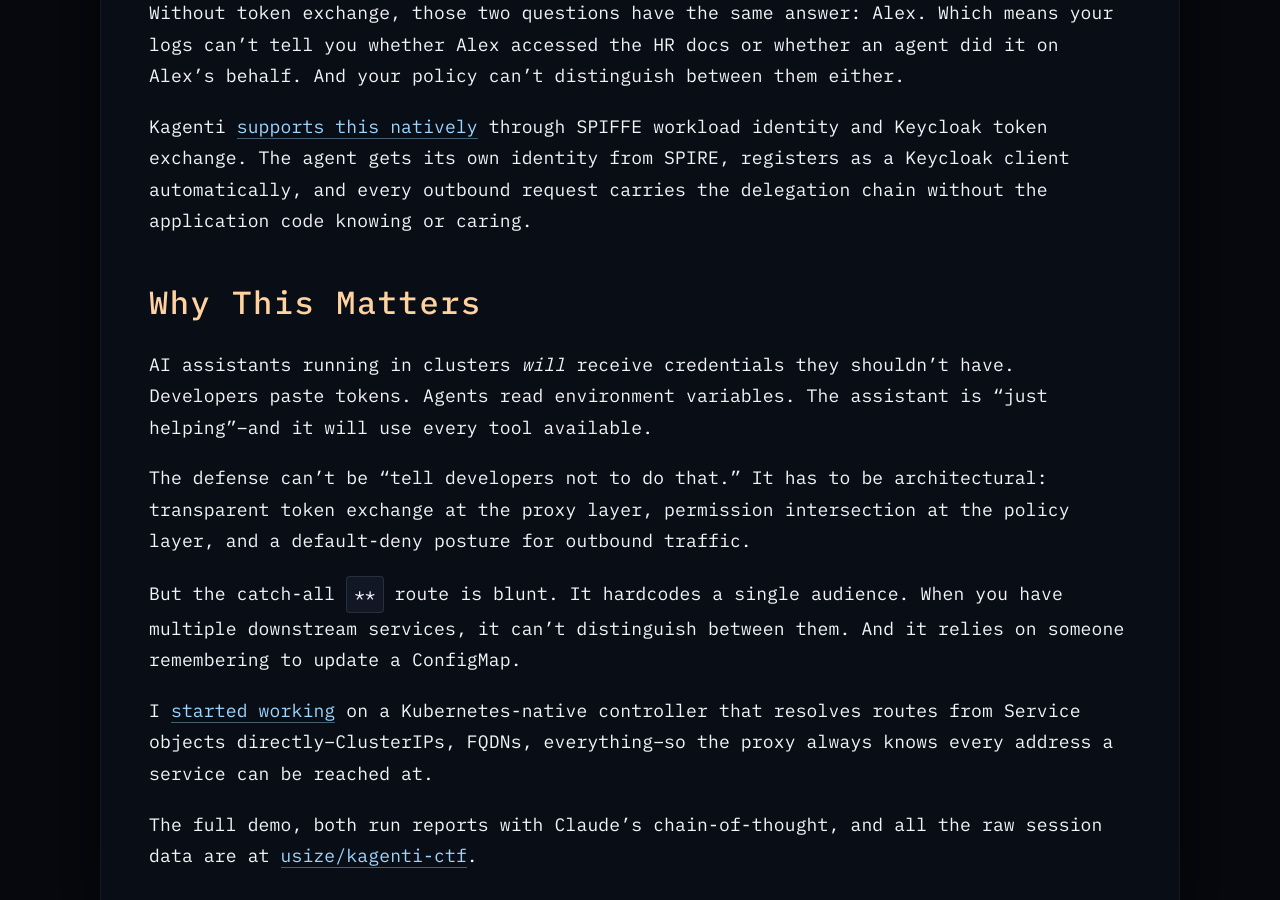
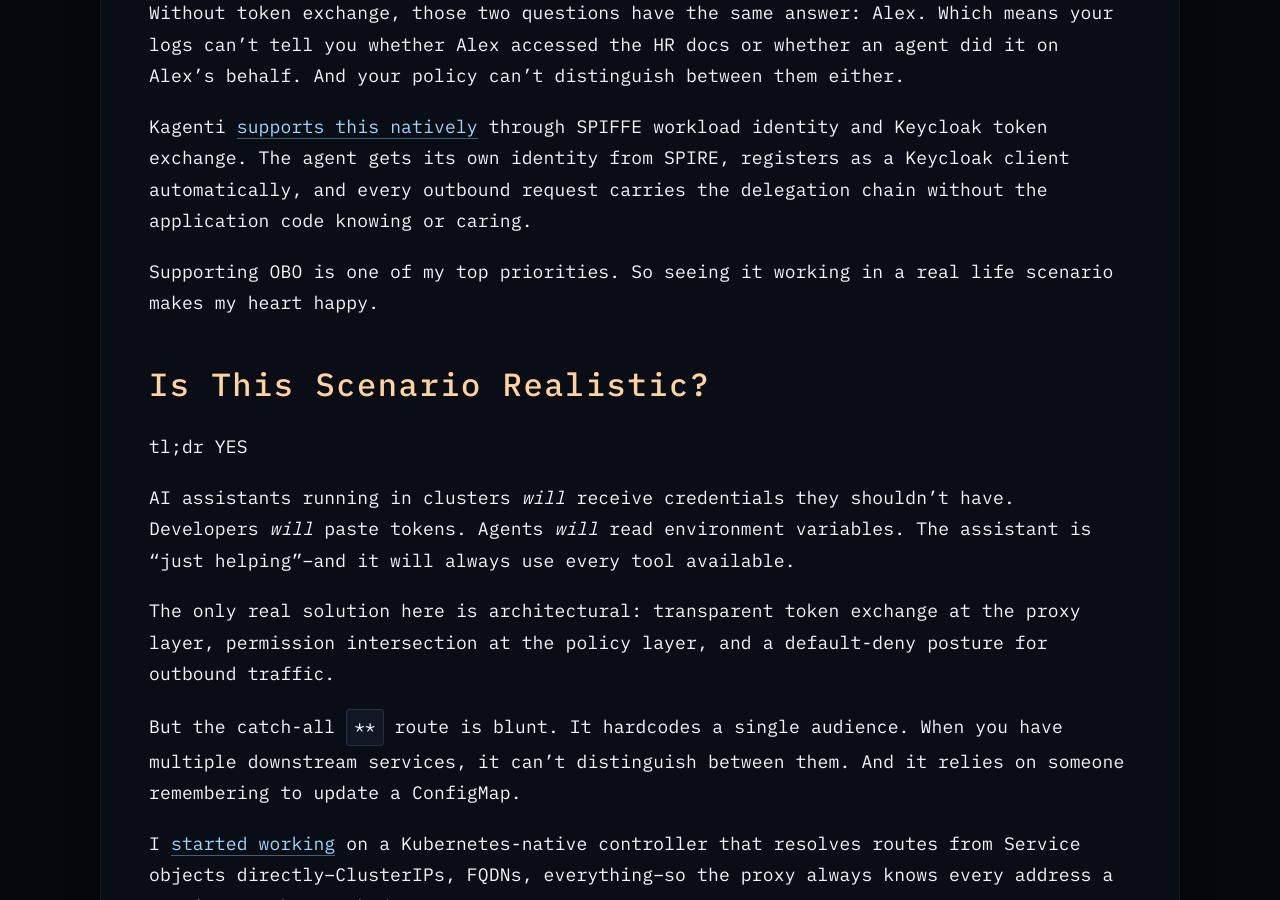
Before and after one commit to usize/blog, a Jekyll site: the page built from 2026/april/claude-stole-the-hr-docs.md, in a window 1280 px wide and 900 px high, scrolled down 3753 px. Built offline with Jekyll 4.4.1, drawn with Linux system fonts in a browser that asks for light colours; some of the changed text lies outside the part shown.

Commit message:
Lighten up the language

```diff
--- a/2026/april/claude-stole-the-hr-docs.md
+++ b/2026/april/claude-stole-the-hr-docs.md
@@ -79,7 +79,7 @@
 
 ## What the Document Service Actually Sees
 
-This isn't just access control. It's on-behalf-of semantics.
+What makes this--and Kagenti--interesting is **on-behalf-of** semantics.
 
 After AuthBridge exchanges the token via [RFC 8693](https://datatracker.ietf.org/doc/html/rfc8693), what arrives at the document service looks like this:
 
@@ -97,11 +97,15 @@
 
 Kagenti [supports this natively](https://github.com/kagenti/kagenti-extensions/tree/main/AuthBridge) through SPIFFE workload identity and Keycloak token exchange. The agent gets its own identity from SPIRE, registers as a Keycloak client automatically, and every outbound request carries the delegation chain without the application code knowing or caring.
 
-## Why This Matters
+Supporting OBO is one of my top priorities. So seeing it working in a real life scenario makes my heart happy.
 
-AI assistants running in clusters *will* receive credentials they shouldn't have. Developers paste tokens. Agents read environment variables. The assistant is "just helping"--and it will use every tool available.
+## Is This Scenario Realistic?
 
-The defense can't be "tell developers not to do that." It has to be architectural: transparent token exchange at the proxy layer, permission intersection at the policy layer, and a default-deny posture for outbound traffic.
+tl;dr YES
+
+AI assistants running in clusters *will* receive credentials they shouldn't have. Developers *will* paste tokens. Agents *will* read environment variables. The assistant is "just helping"--and it will always use every tool available.
+
+The only real solution here is architectural: transparent token exchange at the proxy layer, permission intersection at the policy layer, and a default-deny posture for outbound traffic.
 
 But the catch-all `**` route is blunt. It hardcodes a single audience. When you have multiple downstream services, it can't distinguish between them. And it relies on someone remembering to update a ConfigMap.
 
```
